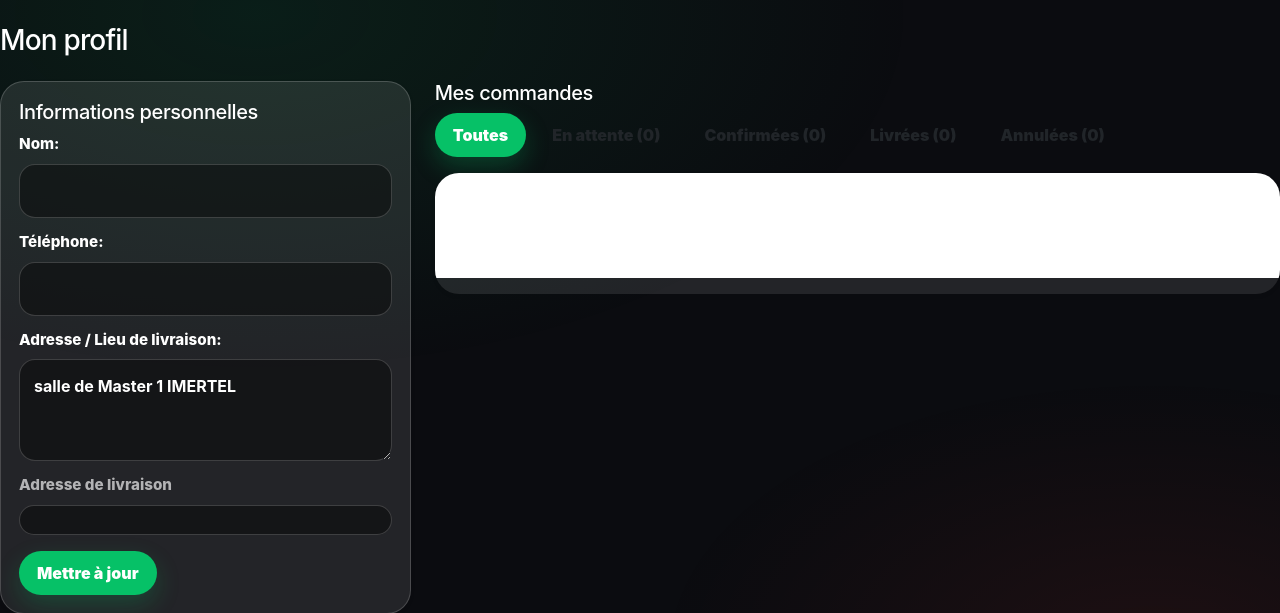
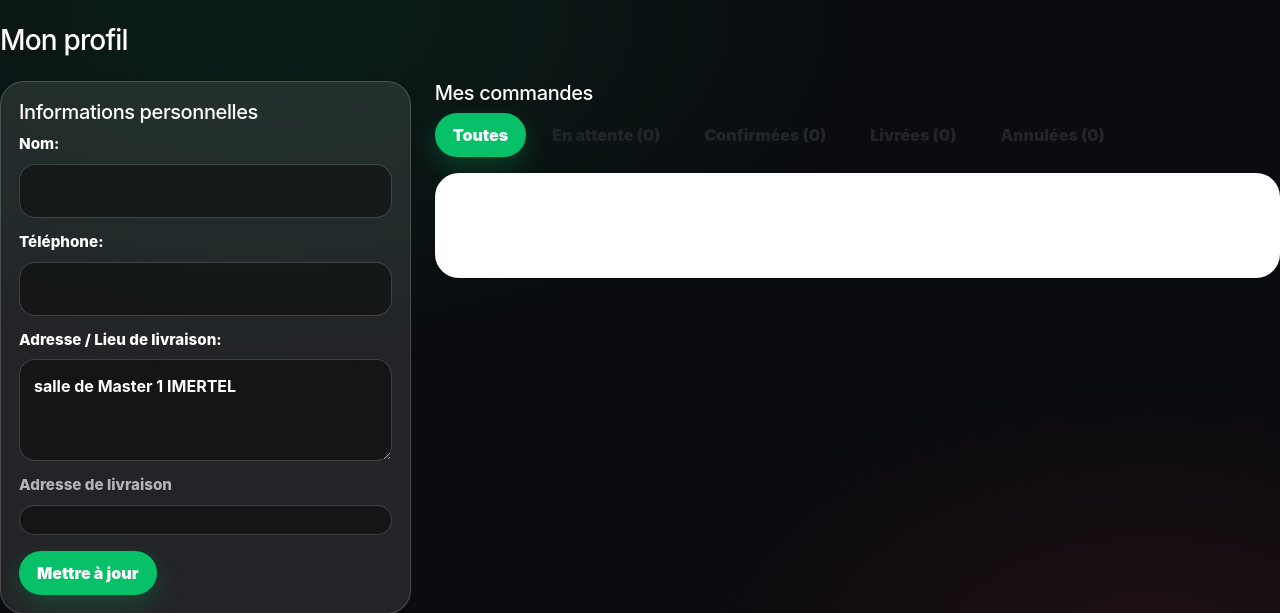
Before and after one commit to romeosyl08-png/resto, a Django app: page /comptes/profile/ in a window 1280 px wide. Shown: the part 66-679 px from the top of the page. Run offline with Django 5.2, Linux system fonts and the light colour scheme; a user stored in the database is signed in; data comes from the database, SQL or seed files in the repository; data that the repository does not hold is empty; some libraries are stand-ins or nearby versions.

Commit message:
perfect perfect 2.18

```diff
--- a/resto/comptes/templates/registration/profile.html
+++ b/resto/comptes/templates/registration/profile.html
@@ -77,7 +77,7 @@
 
     <div class="card border-0 shadow-sm">
       <div class="table-responsive">
-        <table class="table align-middle">
+        <table class="table table-sm align-middle mb-0">
           <thead>
             <tr>
               <th>ID</th>
@@ -103,7 +103,7 @@
     </div>
 
   </div>
-    <form method="post" action="{% url 'comptes:logout' %}" class="d-inline">
+      <form method="post" action="{% url 'comptes:logout' %}" class="d-inline">
       {% csrf_token %}
       <button type="submit" class="btn btn-link nav-link p-0 align-baseline">
         Déconnexion
```
